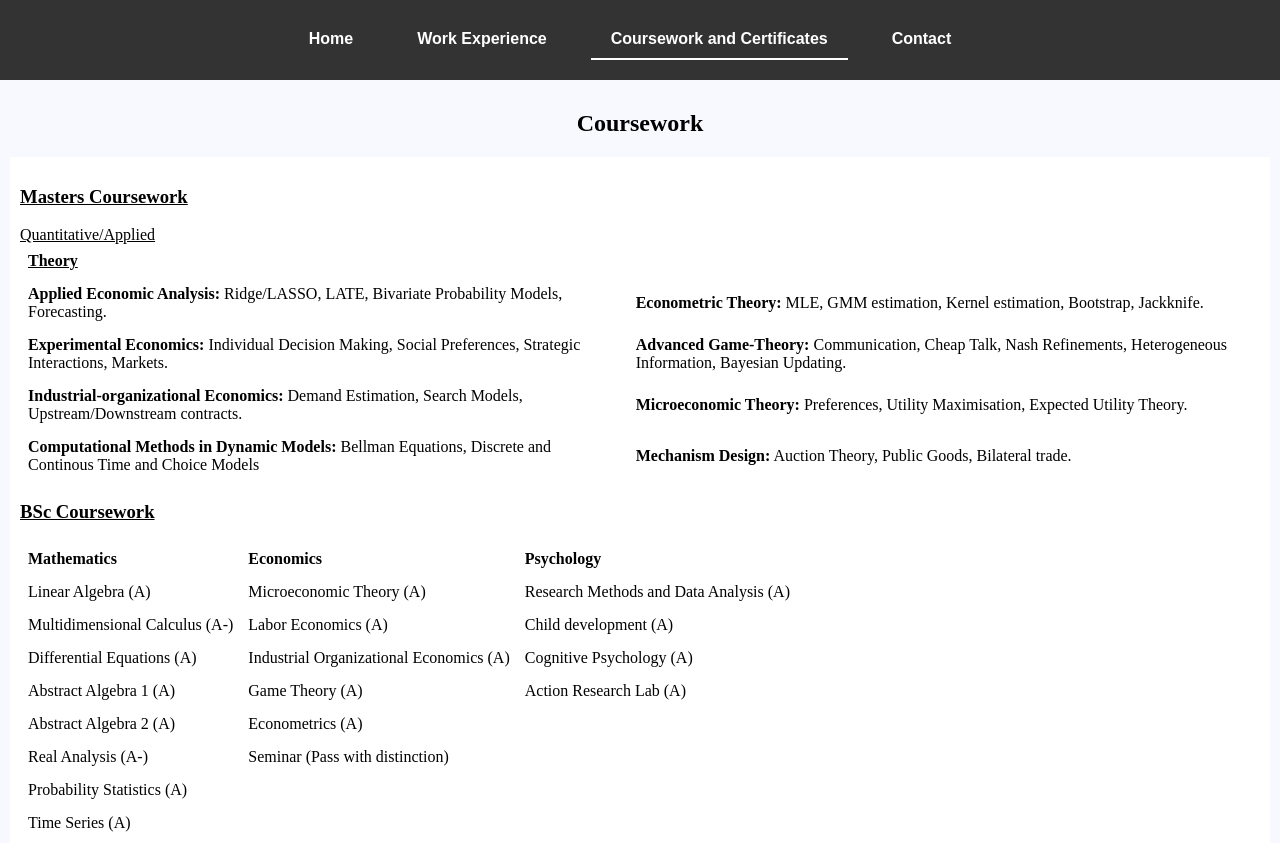
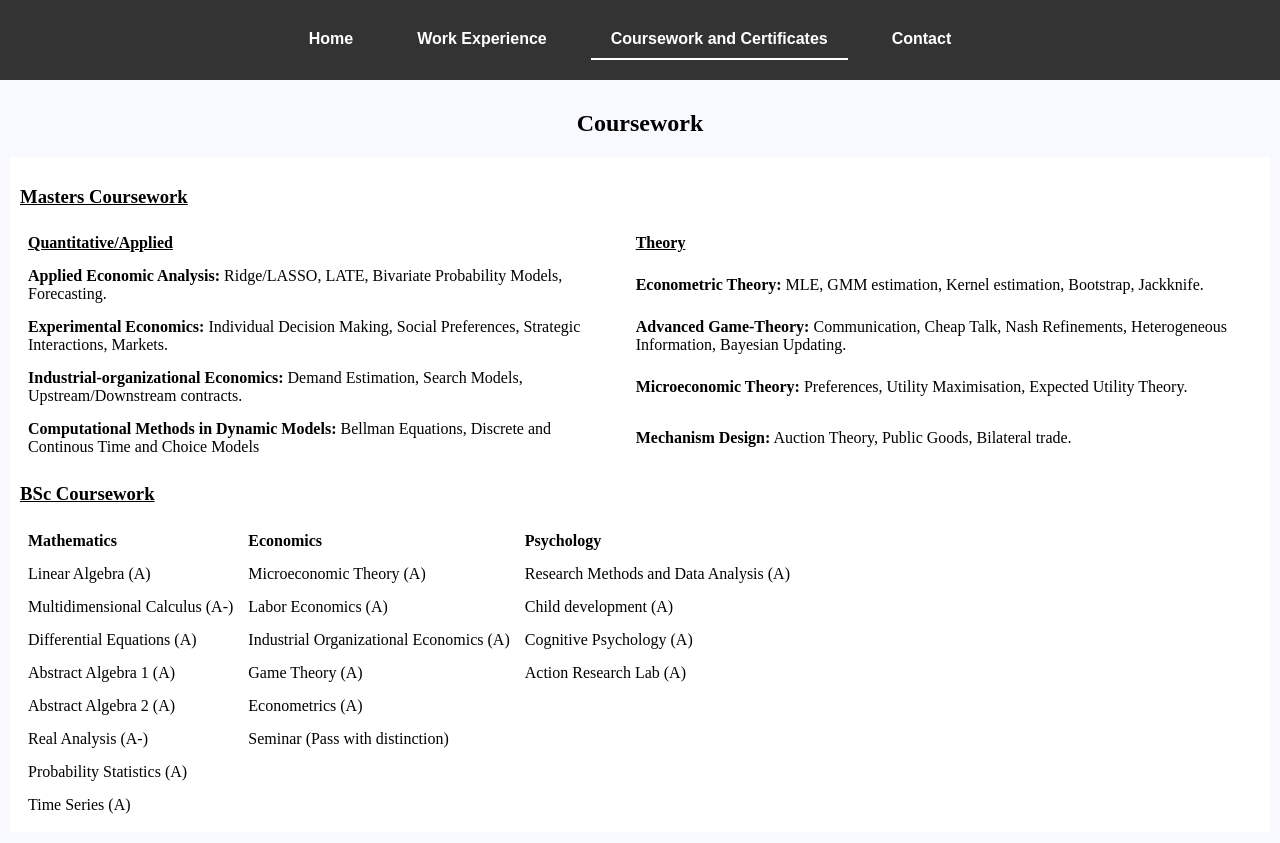
Before and after one commit to dheeravashia/dheeravashia.github.io, a plain HTML site: page Dheer Portfolio Coursework.html in a window 1280 px wide. Shown: the top 843 px of the page. Drawn offline with Linux system fonts and the light colour scheme.

Commit message:
Update Dheer Portfolio Coursework.html

```diff
--- a/Dheer Portfolio Coursework.html
+++ b/Dheer Portfolio Coursework.html
@@ -29,7 +29,7 @@
                 <p>
                     <table>
                         <tr>
-                            <the><u>Quantitative/Applied</u></th>
+                            <th><u>Quantitative/Applied</u></th>
                             <th><u>Theory</u></th>
                         </tr>
                         <tr>
```
